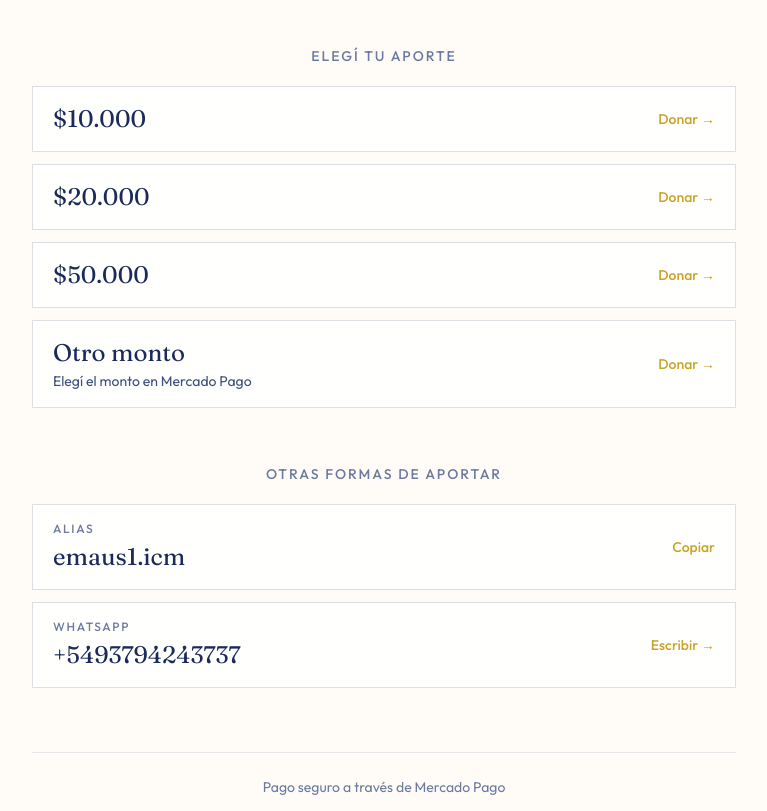
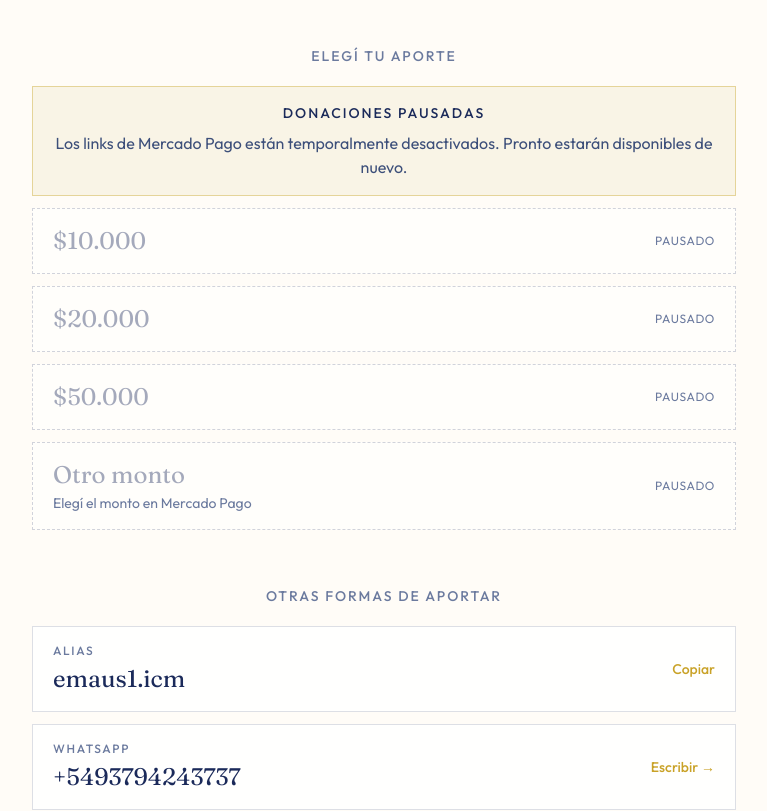
Before and after one commit to Emilianowav/emaus-padrinaje, a Next.js app: page / in a window 1280 px wide. Shown: the part 1040-1851 px from the top of the page, without its empty margins (256-1023 px from the left). Built offline with nearby package versions, Linux system fonts and the light colour scheme.

Commit message:
Pause Mercado Pago donation links and show notice in UI.

```diff
--- a/src/app/page.tsx
+++ b/src/app/page.tsx
@@ -2,7 +2,7 @@ import Image from "next/image";
 import { ContactActions } from "@/components/ContactActions";
 import { DonationButtons } from "@/components/DonationButtons";
 import { Steps } from "@/components/Steps";
-import { SITE } from "@/config/donations";
+import { DONATIONS_PAUSED, SITE } from "@/config/donations";
 
 export default function HomePage() {
   return (
@@ -70,7 +70,9 @@ export default function HomePage() {
         </section>
 
         <footer className="mt-14 animate-fade-in border-t border-navy/10 pt-6 text-center opacity-0 [animation-delay:550ms] sm:mt-16">
-          <p className="text-sm text-navy-muted">{SITE.footerNote}</p>
+          <p className="text-sm text-navy-muted">
+            {DONATIONS_PAUSED ? SITE.pausedTitle : SITE.footerNote}
+          </p>
         </footer>
       </div>
     </main>
--- a/src/components/DonationButtons.tsx
+++ b/src/components/DonationButtons.tsx
@@ -1,18 +1,33 @@
-import { DONATION_OPTIONS } from "@/config/donations";
+import { DONATION_OPTIONS, DONATIONS_PAUSED, SITE } from "@/config/donations";
 
 export function DonationButtons() {
   const hasAnyLink = DONATION_OPTIONS.some((option) => option.url.trim());
 
   return (
     <div className="space-y-3">
+      {DONATIONS_PAUSED && (
+        <div
+          role="status"
+          className="border border-gold/40 bg-gold-mist/70 px-5 py-4 text-center"
+        >
+          <p className="text-sm font-medium uppercase tracking-[0.14em] text-navy">
+            {SITE.pausedTitle}
+          </p>
+          <p className="mt-2 text-sm leading-relaxed text-navy-soft sm:text-base">
+            {SITE.pausedMessage}
+          </p>
+        </div>
+      )}
+
       {DONATION_OPTIONS.map((option) => {
-        const ready = Boolean(option.url.trim());
+        const ready = Boolean(option.url.trim()) && !DONATIONS_PAUSED;
 
         if (!ready) {
           return (
             <div
               key={option.id}
               className="flex w-full items-center justify-between border border-dashed border-navy/20 bg-white/50 px-5 py-4 text-left"
+              aria-disabled="true"
             >
               <div>
                 <p className="font-display text-2xl text-navy/40">{option.label}</p>
@@ -21,7 +36,7 @@ export function DonationButtons() {
                 ) : null}
               </div>
               <span className="text-xs uppercase tracking-wider text-navy-muted">
-                Link pendiente
+                {DONATIONS_PAUSED ? "Pausado" : "Link pendiente"}
               </span>
             </div>
           );
@@ -52,7 +67,7 @@ export function DonationButtons() {
         );
       })}
 
-      {!hasAnyLink && (
+      {!hasAnyLink && !DONATIONS_PAUSED && (
         <p className="pt-2 text-sm text-navy-muted">
           Los botones se activan cuando agregues los links de Mercado Pago en{" "}
           <code className="rounded bg-navy/5 px-1.5 py-0.5 text-xs text-navy-soft">
--- a/src/config/donations.ts
+++ b/src/config/donations.ts
@@ -2,6 +2,7 @@
  * Links de pago de Mercado Pago
  * --------------------------------
  * Para agregar o cambiar montos, editá este array.
+ * Para pausar / reactivar los pagos: cambiá DONATIONS_PAUSED.
  */
 
 export type DonationOption = {
@@ -11,6 +12,9 @@ export type DonationOption = {
   url: string;
 };
 
+/** true = links de Mercado Pago desactivados en la UI */
+export const DONATIONS_PAUSED = true;
+
 export const SITE = {
   brand: "Emaús",
   title: "Sé un padrino de Emaús",
@@ -18,6 +22,9 @@ export const SITE = {
   subtitle: "Tu aporte es muy importante.",
   quote: "Dios no se deja ganar en generosidad.",
   footerNote: "Pago seguro a través de Mercado Pago",
+  pausedTitle: "Donaciones pausadas",
+  pausedMessage:
+    "Los links de Mercado Pago están temporalmente desactivados. Pronto estarán disponibles de nuevo.",
 } as const;
 
 export const CONTACT = {
```
